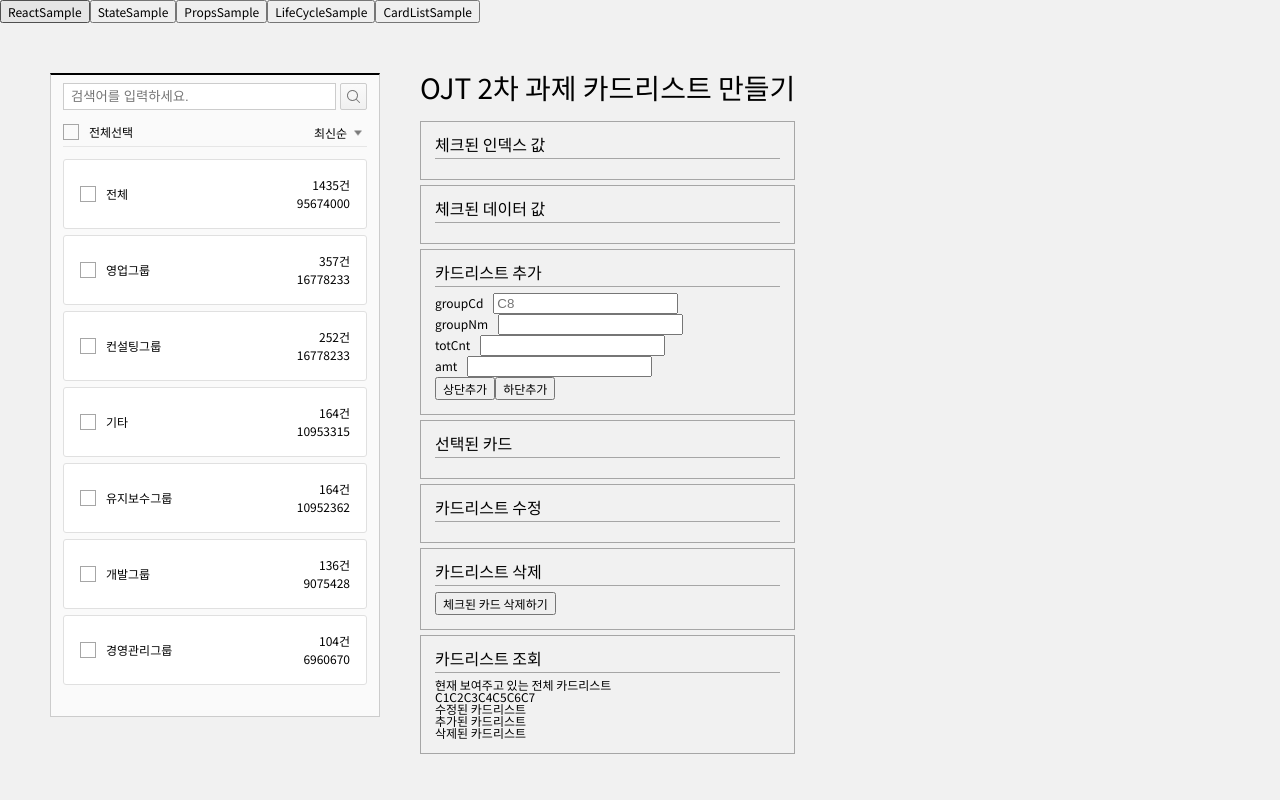
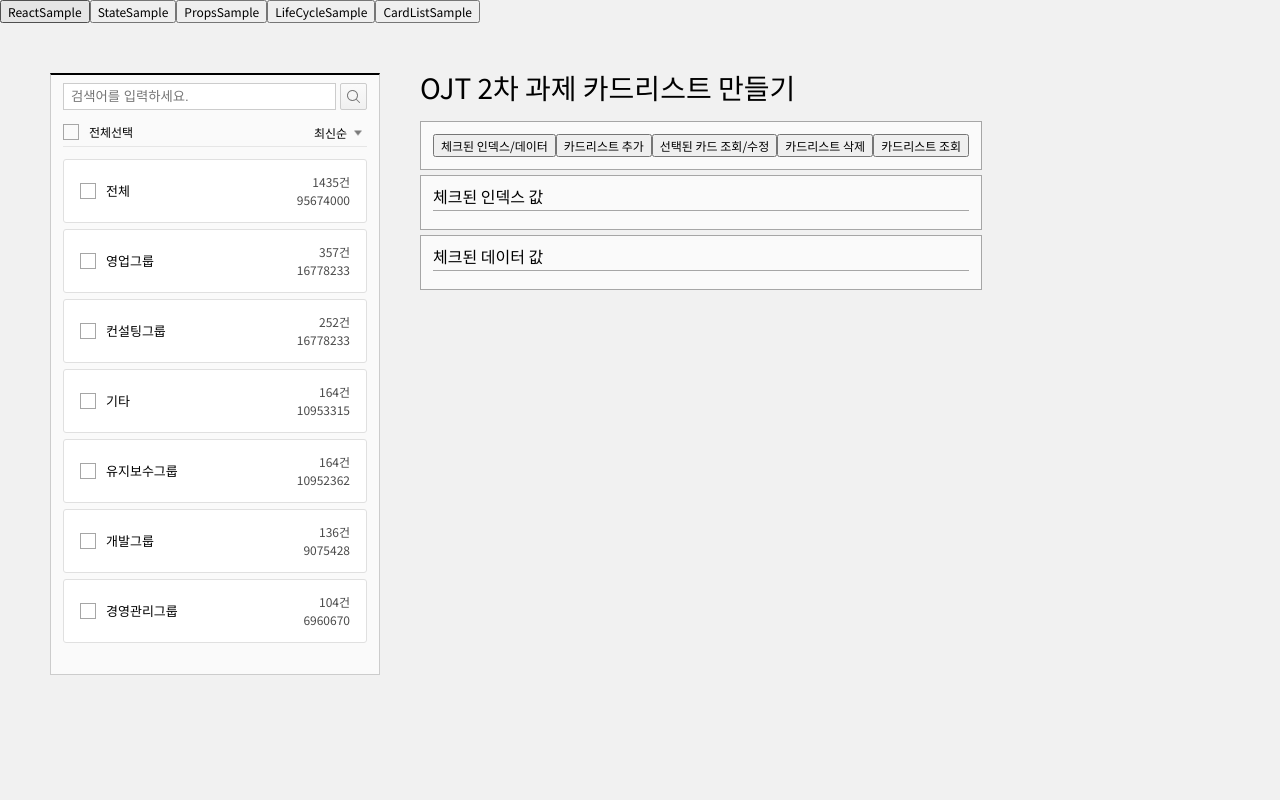
Before and after one commit to YOONHEECHEOL/DZ_OJT, a React (Create React App) app: page / in a window 1280 px wide. Built offline with nearby package versions, Linux system fonts and the light colour scheme.

Commit message:
0907 backup

```diff
--- a/src/app-root/CardListSample/CardListSample.js
+++ b/src/app-root/CardListSample/CardListSample.js
@@ -24,11 +24,10 @@ export default class CardListSample extends Component {
       { groupCd: 'C7', groupNm: '경영관리그룹', totCnt: '104', amt: '6960670', }
     ],
     rootCheckedList: [], // 체크된 카드리스트
-    rootAllList: [], // 현재 보여주고 있는 전체 카드리스트
-    rootModifiedList: [], // 수정된 카드리스트
+    rootUpdatedList: [], // 수정된 카드리스트
     rootAddedList: [], // 추가된 카드리스트
     rootDeletedList: [], // 삭제된 카드리스트
-    selectedCard: '' // 선택된 카드
+    selectedCard: '', // 선택된 카드
   }
 
   // 검색
@@ -36,7 +35,6 @@ export default class CardListSample extends Component {
     this.setState({
       txtSearch: param
     });
-    console.log(this.state.txtSearch);
   }
 
   // 정렬변경
@@ -44,7 +42,6 @@ export default class CardListSample extends Component {
     this.setState({
       sortTp: param
     });
-    console.log(this.state.sortTp);
   }
 
   // 전체선택
@@ -54,23 +51,22 @@ export default class CardListSample extends Component {
     )
   }
 
+
   // 선택된 리스트 정보
   setRootCheckedList = (param) => {
     this.setState({
       rootCheckedList: [...param]
     })
-    console.log('rootCheckedList : ' + this.state.rootCheckedList);
   }
 
   // 카드 추가
   setRootArrayInfo = (data, upDown) => {
-
     let tmp = this.state.rootArrayInfo;
     let tmp2 = this.state.rootAddedList;
 
     tmp2.push(data);
 
-    upDown == 'up' ? tmp.unshift(data) : tmp.push(data);
+    upDown === 'up' ? tmp.unshift(data) : tmp.push(data);
 
     this.setState({
       rootArrayInfo: tmp,
@@ -79,18 +75,16 @@ export default class CardListSample extends Component {
   }
 
   // 선택된 카드
-  setSelectedCard = (data) => {
+  setSelectedCard = (groupCd) => {
     this.setState({
-      selectedCard: data
+      selectedCard: groupCd
     })
   }
 
   // 수정하기
   setUpdateSelectedCard = (data) => {
-
-    console.log(data)
-
     let tmp = this.state.rootArrayInfo;
+    let updatedTmp = this.state.rootUpdatedList;
 
     let indexOfCard;
     tmp.map((card, index) => {
@@ -98,70 +92,108 @@ export default class CardListSample extends Component {
         return indexOfCard = index;
     })
 
-    console.log(indexOfCard);
-    console.log(tmp[indexOfCard]);
 
+    // 중복여부 확인을 위한 Set
+    let cdArr = this.getCdArr(updatedTmp);
+
+    if (updatedTmp.length == 0 || !cdArr.has(data.groupCd)) {
+      // rootUpdatedList에 없을 경우
+      updatedTmp.unshift({
+        groupCd: data.groupCd,
+        update: [{
+          before: {
+            groupNm: tmp[indexOfCard].groupNm,
+            totCnt: tmp[indexOfCard].totCnt,
+            amt: tmp[indexOfCard].amt
+          },
+          after: {
+            groupNm: data.groupNm,
+            totCnt: data.totCnt,
+            amt: data.amt
+          },
+          date: new Date().toLocaleString()
+        }]
+      })
+    } else {
+      // rootUpdatedList에 이미 존재할 경우
+      updatedTmp.map(i => {
+        if (i.groupCd == data.groupCd) {
+          i.update.unshift({
+            before: {
+              groupNm: tmp[indexOfCard].groupNm,
+              totCnt: tmp[indexOfCard].totCnt,
+              amt: tmp[indexOfCard].amt
+            },
+            after: {
+              groupNm: data.groupNm,
+              totCnt: data.totCnt,
+              amt: data.amt
+            },
+            date: new Date().toLocaleString()
+          })
+        }
+      })
+    }
+
+    // rootArrayInfo 에서 선택되 카드 정보 변경
     tmp[indexOfCard] = data;
 
     this.setState({
-      rootArrayInfo: tmp
+      rootArrayInfo: tmp,
+      rootUpdatedList: updatedTmp
     })
   }
 
   // 삭제하기
-  setDeleteCheckedCards = (result) => {
-    // let tmp = this.state.rootArrayInfo;
-    // let chkTmp = this.state.rootCheckedList;
-
-    // console.log(tmp)
-
-    // let result = [];
-
-    // result = tmp.filter(i => !chkTmp.includes(i));
-
-    // console.log(result)
-
-    // this.setState({
-    //   rootArrayInfo: [...this.state.rootArrayInfo.filter(i => !chkTmp.includes(i))],
-    // })
-
-    console.log('hi')
+  setDeleteCheckedCards = () => {
+    let tmp = this.state.rootArrayInfo;
+    let chkTmp = this.state.rootCheckedList;
+    let dTmp = this.state.rootDeletedList;
 
     this.setState({
-      rootArrayInfo: [...result]
+      rootArrayInfo: [...tmp.filter(i => !chkTmp.includes(i))],
+      rootDeletedList: [...dTmp, ...chkTmp]
     })
-    console.log([...result])
+  }
+
+  // 중복체크용 함수
+  getCdArr = (arr) => {
+    let cdArr = new Set();
+    arr.map(i => {
+      return cdArr.add(i.groupCd)
+    })
+    return cdArr;
   }
 
   render() {
 
-    let rootArrayInfo = this.state.rootArrayInfo;
-    let rootAllList = this.state.rootAllList;
-    let rootModifiedList = this.state.rootModifiedList;
-    let rootAddedList = this.state.rootAddedList;
-    let selectedCard = this.state.selectedCard;
+    // CardListSample state값
+    let { rootArrayInfo, rootUpdatedList, rootAddedList, selectedCard, rootDeletedList, rootCheckedList } = this.state;
 
-    let sortTp = this.state.sortTp;
-    let txtSearch = this.state.txtSearch;
-    let isPaging = this.state.isPaging;
-    let curPage = this.state.curPage;
-    let pagePerCnt = this.state.pagePerCnt;
+    // 카드리스트 출력 param
+    let { sortTp, txtSearch, isPaging, curPage, pagePerCnt } = this.state;
 
-    let isTotalChk = this.state.isTotalChk;
-    let rootCheckedList = this.state.rootCheckedList;
+    // 전체선택 여부 확인
+    let { isTotalChk } = this.state;
 
     return (
       <section className={style.section} >
         <div className={style.cardList}>
           <CardListHeader
-            searchArea={<SearchArea setTxtSearch={this.setTxtSearch} />}
-            options={<Options setSortTp={this.setSortTp} setIsTotalChk={this.setIsTotalChk} />}
+            searchArea={
+              <SearchArea setTxtSearch={this.setTxtSearch} />}
+            options={
+              <Options
+                setSortTp={this.setSortTp}
+                setIsTotalChk={this.setIsTotalChk}
+                isTotalChk={isTotalChk}
+              />}
           />
           <CardListBody
             children={
               <CallCustomer
                 rootArrayInfo={rootArrayInfo}
-                rootAllList={rootAllList}
+                rootCheckedList={rootCheckedList}
                 sortTp={sortTp}
                 txtSearch={txtSearch}
                 isPaging={isPaging}
@@ -171,14 +203,17 @@ export default class CardListSample extends Component {
                 setRootCheckedList={this.setRootCheckedList}
                 setSelectedCard={this.setSelectedCard}
                 selectedCard={selectedCard}
+                setIsTotalChk={this.setIsTotalChk}
+                setOffTotalChk={this.setOffTotalChk}
               />}
           />
         </div>
         <CardListFooter
           rootCheckedList={rootCheckedList}
           rootArrayInfo={rootArrayInfo}
-          rootModifiedList={rootModifiedList}
+          rootUpdatedList={rootUpdatedList}
           rootAddedList={rootAddedList}
+          rootDeletedList={rootDeletedList}
           setRootArrayInfo={this.setRootArrayInfo}
           selectedCard={selectedCard}
           setUpdateSelectedCard={this.setUpdateSelectedCard}
--- a/src/app-root/CardListSample/cardListSample.module.css
+++ b/src/app-root/CardListSample/cardListSample.module.css
@@ -15,7 +15,7 @@ button {
 
 .bg {
   width: 100vw;
-  height: 100vh;
+  min-height: 100vh;
   background: #f1f1f1;
 }
 
@@ -191,7 +191,7 @@ input[type="checkbox"]:checked+label>svg {
 }
 
 .cardList__body__cards {
-  padding: 16px;
+  padding: 13px 16px;
   background-color: #fff;
   margin-bottom: 6px;
   border: 1px solid #e0e0e0;
@@ -202,7 +202,7 @@ input[type="checkbox"]:checked+label>svg {
 }
 
 .cardList__body__cards__checked {
-  padding: 16px;
+  padding: 13px 16px;
   background-color: #fff;
   margin-bottom: 6px;
   border: 1px solid #2A93F7;
@@ -216,6 +216,7 @@ input[type="checkbox"]:checked+label>svg {
 .cardList__body__cards__checked>div {
   display: flex;
   align-items: center;
+  font-size: 13px;
 }
 
 .cardList__body__cards>div:last-child,
@@ -223,14 +224,16 @@ input[type="checkbox"]:checked+label>svg {
   display: flex;
   flex-direction: column;
   align-items: flex-end;
+  font-size: 12px;
+  color: #4a4a4a;
 }
 
 /* // body */
 
 .cardList__footer>div {
   border: 1px solid #a6a6a6;
-  /* background: #fafafa; */
-  padding: 14px;
+  background: #fafafa;
+  padding: 12px;
   margin: 0 0 5px 0;
 }
 
@@ -240,3 +243,27 @@ input[type="checkbox"]:checked+label>svg {
   margin: 0 0 6px 0;
   border-bottom: 1px solid #a6a6a6;
 }
+
+.cardList__footer>div>h4 {
+  font-size: 14px;
+  padding: 0 0 3px 0;
+  margin: 6px 0 2px;
+  /* border-bottom: 1px solid #cdcdcd; */
+}
+
+.cardList__footer>div>div {
+  border: 1px solid #e6e6e6;
+  padding: 8px;
+  margin: 2px 0 2px 0;
+}
+
+.boxs>div {
+  display: flex;
+  justify-content: space-between;
+  align-items: center;
+  margin: 4px 0;
+}
+
+.boxs>div:first-child {
+  padding: 0 0 12px 0;
+}
--- a/src/app-root/CardListSample/components/CallCustomer.js
+++ b/src/app-root/CardListSample/components/CallCustomer.js
@@ -79,13 +79,12 @@ export default class CallCustomer extends Component {
   // 전체선택 시
   isTotalChk = () => {
     let isTotalChk = this.props.isTotalChk;
-    // let arrTmp = this.state.arrayInfo;
     let arrTmp = this.props.rootArrayInfo;
     let tmp = new Set();
 
     // root용
     let rTmp = [];
-
+    // isTotalChk
     if (isTotalChk) {
       arrTmp.map(i => tmp.add(i.groupCd));
       this.setState({ checkedList: tmp, isAllChecked: { allChecked: true } });
@@ -96,9 +95,8 @@ export default class CallCustomer extends Component {
     } else {
       tmp.clear();
       this.setState({ checkedList: tmp, isAllChecked: { allChecked: true } });
-      this.props.setRootCheckedList([])
+      this.props.setRootCheckedList([]);
     }
-    console.log(this.state.checkedList)
   }
 
   // 단건 선택 시
@@ -106,8 +104,8 @@ export default class CallCustomer extends Component {
     let tmp = this.state.checkedList;
 
     // root용
-    // let rTmp = this.state.arrayInfo.filter(i => { return this.state.checkedList.has(i.groupCd) });
     let rTmp = this.props.rootArrayInfo.filter(i => { return this.state.checkedList.has(i.groupCd) });
+
     console.log(rTmp)
 
     if (isChecked) {
@@ -131,7 +129,9 @@ export default class CallCustomer extends Component {
       )
     }
     this.props.setRootCheckedList(rTmp)
+    // this.props.setOffTotalChk();
     // console.log(this.state.checkedList)
+
   }
 
   // 카드 선택하기
@@ -153,11 +153,13 @@ export default class CallCustomer extends Component {
     return (
       <>
         {
-          // console.log(this.getDataInfo(sortTp, txtSearch, isPaging, pagePerCnt, curPage))
           this.getDataInfo(sortTp, txtSearch, isPaging, pagePerCnt, curPage).array.map((e) => {
             return (
-              // <div key={e.groupCd} onClick={e => console.log(e)} className={this.state.checkedList.has(e.groupCd) ? style.cardList__body__cards__checked : style.cardList__body__cards}>
-              <div key={e.groupCd} data-key={e.groupCd} onClick={e => this.setSelectedCard(e)} className={this.props.selectedCard == e.groupCd ? style.cardList__body__cards__checked : style.cardList__body__cards}>
+              <div
+                key={e.groupCd}
+                data-key={e.groupCd}
+                onClick={e => this.setSelectedCard(e)}
+                className={this.props.selectedCard == e.groupCd ? style.cardList__body__cards__checked : style.cardList__body__cards}>
                 <div>
                   <input id={'chk' + e.groupCd} type='checkbox' onChange={
                     (item) => this.setIsChecked(e.groupCd, item.target.checked, e)
--- a/src/app-root/CardListSample/components/CardListFooter.js
+++ b/src/app-root/CardListSample/components/CardListFooter.js
@@ -3,23 +3,47 @@ import style from '../cardListSample.module.css';
 
 export default class CardListFooter extends Component {
 
-  //
+  // 카드 추가용 ref
   refGroupCd = React.createRef();
   refGroupNm = React.createRef();
   refTotCnt = React.createRef();
   refAmt = React.createRef();
-  //
+  // 카드 수정용 ref
   refSelectedCardGroupCd = React.createRef();
   refSelectedCardGroupNm = React.createRef();
   refSelectedCardTotCnt = React.createRef();
   refSelectedCardAmt = React.createRef();
 
+  state = {
+    menu: '1'
+  }
+
+  // 카드 추가하기
   setAddCard = (upDown) => {
+    let groupCd = this.refGroupCd.current.value;
+    let groupNm = this.refGroupNm.current.value;
+    let totCnt = this.refTotCnt.current.value;
+    let amt = this.refAmt.current.value;
+
+
+    // 중복검사
+    let cdArr = new Set();
+
+    this.props.rootArrayInfo.map(i => {
+      return cdArr.add(i.groupCd)
+    })
+
+    if (cdArr.has(groupCd))
+      return alert('중복 groupCd!');
+
+    if (groupCd.length == 0 || groupNm.length == 0 || totCnt.length == 0 || amt.length == 0)
+      return alert('빈 항목 존재!')
+
     let data = {
-      groupCd: this.refGroupCd.current.value,
-      groupNm: this.refGroupNm.current.value,
-      totCnt: this.refTotCnt.current.value,
-      amt: this.refAmt.current.value
+      groupCd: groupCd,
+      groupNm: groupNm,
+      totCnt: totCnt,
+      amt: amt
     }
 
     this.props.setRootArrayInfo(data, upDown);
@@ -43,27 +67,45 @@ export default class CardListFooter extends Component {
     this.props.setUpdateSelectedCard(data);
   }
 
-  setDeleteCheckedCards = () => {
-    let result = [];
+  // 메뉴변경
+  setChangeMenu = (e) => {
+    this.setState({ menu: e.target.dataset.menu });
+  }
 
-    let tmp = [...this.props.rootArrayInfo];
-    let chkTmp = [...this.props.rootCheckedList];
-
-    result = tmp.filter(i => !chkTmp.includes(i));
-
-    this.props.setDeleteCheckedCards(result);
+  // 중복체크용 함수
+  getCdArr = (arr) => {
+    let cdArr = new Set();
+    arr.map(i => {
+      return cdArr.add(i.groupCd)
+    })
+    return cdArr;
   }
 
   render() {
     let rootCheckedList = this.props.rootCheckedList;
     let rootArrayInfo = this.props.rootArrayInfo;
 
+    let { menu } = this.state;
+
     return (
       <div className={style.cardList__footer}>
         <h2 className={style.title} >OJT 2차 과제 카드리스트 만들기</h2>
         <div>
+          <button data-menu='1' onClick={e => this.setChangeMenu(e)}>체크된 인덱스/데이터</button>
+          <button data-menu='2' onClick={e => this.setChangeMenu(e)}>카드리스트 추가</button>
+          <button data-menu='3' onClick={e => this.setChangeMenu(e)}>선택된 카드 조회/수정</button>
+          <button data-menu='4' onClick={e => this.setChangeMenu(e)}>카드리스트 삭제</button>
+          <button data-menu='5' onClick={e => this.setChangeMenu(e)}>카드리스트 조회</button>
+        </div>
+
+        {
+          menu == '1' ?
+            <>
+              <div>
                 <h3>체크된 인덱스 값</h3>
-          {rootCheckedList.map((i) => { return i.groupCd + ', ' })}</div>
+                {rootCheckedList.map((i) => { return i.groupCd + ', ' })}
+              </div>
+
               <div>
                 <h3>체크된 데이터 값</h3>
                 {
@@ -74,21 +116,32 @@ export default class CardListFooter extends Component {
                   })
                 }
               </div>
-        {/* 카드리스트 추가 */}
+            </>
+            : undefined
+        }
+
+        {
+          menu == '2' ?
             <div>
               <h3>카드리스트 추가</h3>
-          <div>
-            <label>groupCd</label><input type={'text'} placeholder={'C' + (rootArrayInfo.length + 1)} ref={this.refGroupCd} /><br />
-            <label>groupNm</label><input type={'text'} ref={this.refGroupNm} /><br />
-            <label>totCnt</label><input type={'text'} ref={this.refTotCnt} /><br />
-            <label>amt</label><input type={'text'} ref={this.refAmt} /><br />
+              <div className={style.boxs}>
+                <div>* 공백은 입력하실 수 없습니다.</div>
+                <div><label>groupCd</label><input type={'text'} ref={this.refGroupCd} /></div>
+                <div><label>groupNm</label><input type={'text'} ref={this.refGroupNm} /></div>
+                <div><label>totCnt</label><input type={'number'} ref={this.refTotCnt} /></div>
+                <div><label>amt</label><input type={'number'} ref={this.refAmt} /></div>
               </div>
               <div>
                 <button onClick={e => this.setAddCard('up')}>상단추가</button>
                 <button onClick={e => this.setAddCard('down')}>하단추가</button>
               </div>
             </div>
-        {/* 현재 선택된 카드의 인덱스가 몇번째인지 조회 */}
+            : undefined
+        }
+
+        {
+          menu == '3' ?
+            <>
               <div>
                 <h3>선택된 카드</h3>
                 {
@@ -97,7 +150,6 @@ export default class CardListFooter extends Component {
                   })
                 }
               </div>
-        {/* 카드리스트 수정 기능 */}
               <div>
                 <h3>카드리스트 수정</h3>
                 {
@@ -116,36 +168,108 @@ export default class CardListFooter extends Component {
                   })
                 }
               </div>
-        {/* 카드리스트 삭제 기능 */}
+            </>
+            : undefined
+        }
+
+
+        {
+          menu == '4' ?
             <div>
               <h3>카드리스트 삭제</h3>
-          <button onClick={this.setDeleteCheckedCards}>체크된 카드 삭제하기</button>
+              <button onClick={this.props.setDeleteCheckedCards}>체크된 카드 삭제하기</button>
             </div>
-        {/* 카드리스트 조회 기능 */}
+            : undefined
+        }
+
+        {
+          menu == '5' ?
+            <>
               <div>
                 <h3>카드리스트 조회</h3>
-          <h4>현재 보여주고 있는 전체 카드리스트</h4>
+                <h4>전체 카드리스트(현재)</h4>
                 <div>
                   {
-              this.props.rootArrayInfo.map(i => i.groupCd)
+                    this.props.rootArrayInfo.map(i => <span>{i.groupCd}, </span>)
                   }
                 </div>
 
                 <h4>수정된 카드리스트</h4>
                 <div>
-
+                  {
+                    this.props.rootUpdatedList.map((i, index) => {
+                      return (
+                        <div key={i.groupCd + new Date().toLocaleString + index}>
+                          <span>{
+                            this.getCdArr(this.props.rootDeletedList).has(i.groupCd) ?
+                              i.groupCd + '(Deleted)'
+                              : i.groupCd
+                          }</span>
+                          <UpdateContent update={i} />
+                        </div>
+                      )
+                    })
+                  }
                 </div>
 
                 <h4>추가된 카드리스트</h4>
                 <div>
                   {
-              this.props.rootAddedList.map(i => i.groupCd)
+                    this.props.rootAddedList.map(i => {
+                      return (this.getCdArr(this.props.rootDeletedList).has(i.groupCd) ?
+                        <span key={i.groupCd}>{i.groupCd}(Deleted), </span> :
+                        <span key={i.groupCd}>{i.groupCd}, </span>);
+                    })
                   }
                 </div>
                 <h4>삭제된 카드리스트</h4>
+                <div>
+                  {
+                    this.props.rootDeletedList.map(i => {
+                      return <span key={i.groupCd}>{i.groupCd}, </span>
+                    })
+                  }
                 </div>
+              </div>
+            </>
+            : undefined
+        }
+
       </div>
     )
   }
 
 }
+
+export class UpdateContent extends Component {
+
+  // 중복체크용 함수
+  getCdArr = (arr) => {
+    let cdArr = new Set();
+    arr.map(i => {
+      return cdArr.add(i.groupCd)
+    })
+    return cdArr;
+  }
+
+  render() {
+    let data = this.props.update;
+    return (
+      <div>
+        {
+          data.update.map(i => {
+            return (
+              <div key={i.date}>
+                <span>{i.date}</span>
+                <span>{i.after.groupNm}</span>
+                <span>{i.after.totCnt}</span>
+                <span>{i.after.amt}</span>
+              </div>
+            )
+          })
+        }
+      </div>
+    )
+  }
+
+}
```
Also changed, not shown: src/app-root/CardListSample/components/CardListHeader.js (+11 -6 lines). Lines whose indentation alone changed are shown as unchanged.
